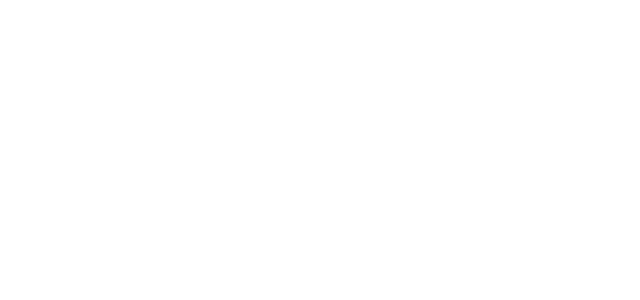
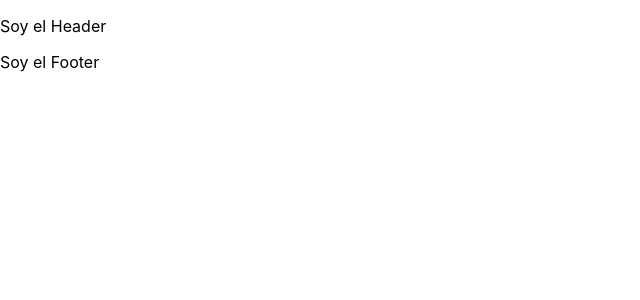
Before and after one commit to danicampdelacreu/pasteleria-casellas_react.js, a React (Create React App) app: page /team in a window 1280 px wide. Shown: the top 300 px of the page, without its empty margins (0-640 px from the left). Built offline with nearby package versions, Linux system fonts and the light colour scheme.

Commit message:
Revisar routes/ components

```diff
--- a/src/App.js
+++ b/src/App.js
@@ -4,14 +4,18 @@
 
 import Team from './routes/team/Team';
 import Home from './routes/home/Home';
+import Header from'./components/header/Header';
+import Footer from './components/footer/Footer';
 
 function App() {
   return (
       <BrowserRouter>
+      <Header/>
       <Routes>
-        <Route exact path='/' component = { Home }/>
-        <Route path='/team' component = { Team }/>
+        <Route path='/' component = { <Home/> }/>
+        <Route path='/team' component = { <Team/> }/>
       </Routes>
+      <Footer/>
       </BrowserRouter>
   );
 }
--- a/src/components/footer/Footer.jsx
+++ b/src/components/footer/Footer.jsx
@@ -3,7 +3,7 @@
 export default function Footer(){
     return(
         <div>
-            <p>Footer</p>
+            <p> Soy el Footer</p>
         </div>
     );
 };
--- a/src/components/header/Header.jsx
+++ b/src/components/header/Header.jsx
@@ -3,7 +3,7 @@
 export default function Header(){
     return(
         <div>
-            <p>Header</p>
+            <p>Soy el Header</p>
         </div>
     );
 };
```
